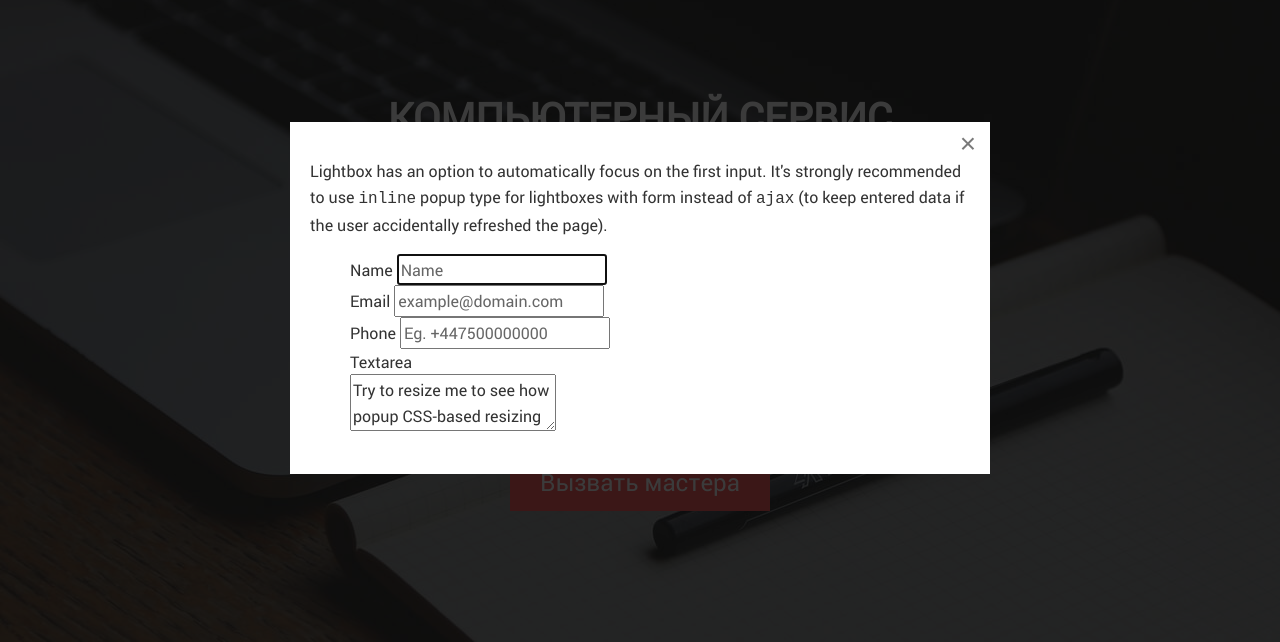
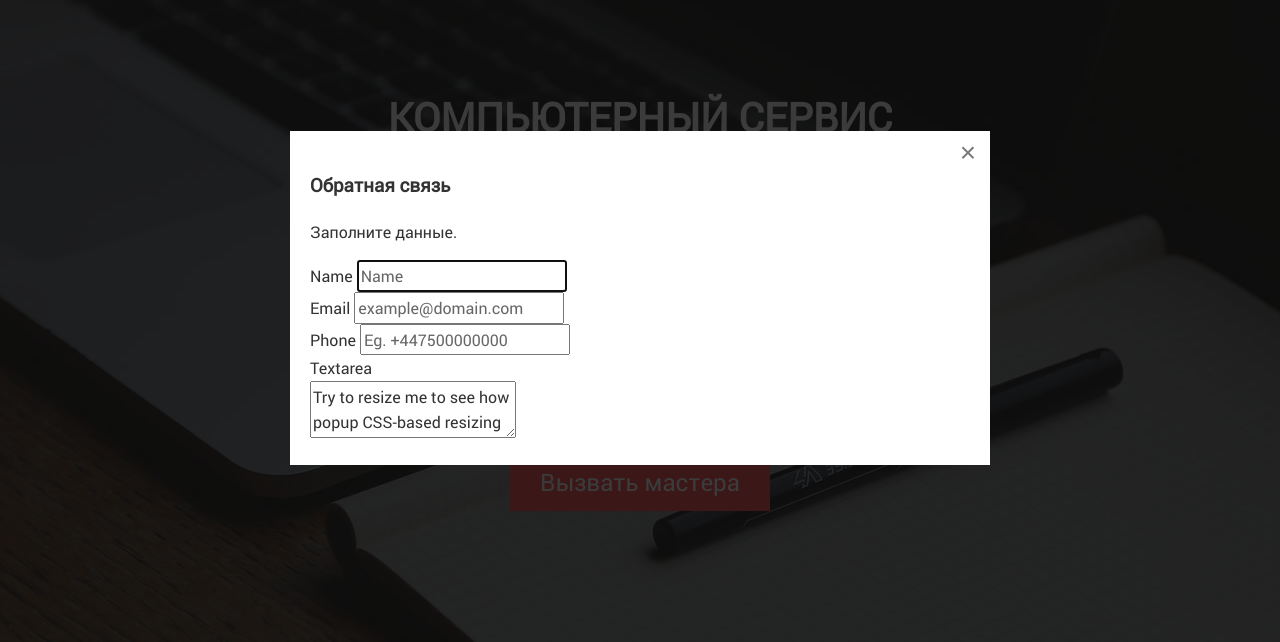
Before and after one commit to KudelAndrei/_gulp_comofmaster, a website: page app/index.html in a window 1280 px wide. Both pictures are taken after a click on the link "Задать вопрос". Shown: the part 102-744 px from the top of the page. Drawn offline with nearby package versions, Linux system fonts and the light colour scheme; files that its build step writes are made by us from their sources.

Commit message:
change map

```diff
--- a/app/index.html
+++ b/app/index.html
@@ -273,7 +273,7 @@
 			<div class="row">
 				<div class="col-md-8">
 					<h3 class="footer__head">На карте</h3>
-					<div class="maps"><script type="text/javascript" charset="utf-8" async src="https://api-maps.yandex.ru/services/constructor/1.0/js/?um=constructor%3A6b5107c37ba97165c3b311dff0e201ed72dc56115ad1eff881c7d3fef10ad524&amp;width=100%&amp;height=500px&amp;lang=ru_RU&amp;scroll=false"></script></div>
+					<div class="maps"><script type="text/javascript" charset="utf-8" async src="https://api-maps.yandex.ru/services/constructor/1.0/js/?um=constructor%3A6b5107c37ba97165c3b311dff0e201ed72dc56115ad1eff881c7d3fef10ad524&amp;width=100%&amp;height=450px&amp;lang=ru_RU&amp;scroll=false"></script></div>
 				</div>
 				<div class="col-md-4">
 					<h3 class="footer__head">Контакты</h3>
@@ -305,8 +305,8 @@
 
 	<!-- форма обратной связи -->
 	<form id="callback" class="white-popup-block mfp-hide">
-		<p>Lightbox has an option to automatically focus on the first input. It's strongly recommended to use <code>inline</code> popup type for lightboxes with form instead of <code>ajax</code> (to keep entered data if the user accidentally refreshed the page).</p>
-		<ol>
+		<h3 class="form__head">Обратная связь</h3>
+		<p class="form__desc">Заполните данные.</p>
 			<li>
 				<label for="name">Name</label>
 				<input id="name" name="name" type="text" placeholder="Name" required="">
@@ -323,7 +323,6 @@
 				<label for="textarea">Textarea</label><br>
 				<textarea id="textarea">Try to resize me to see how popup CSS-based resizing works.</textarea>
 			</li>
-		</ol>
 </form>
 
 	<script src="js/scripts.min.js"></script>
```
